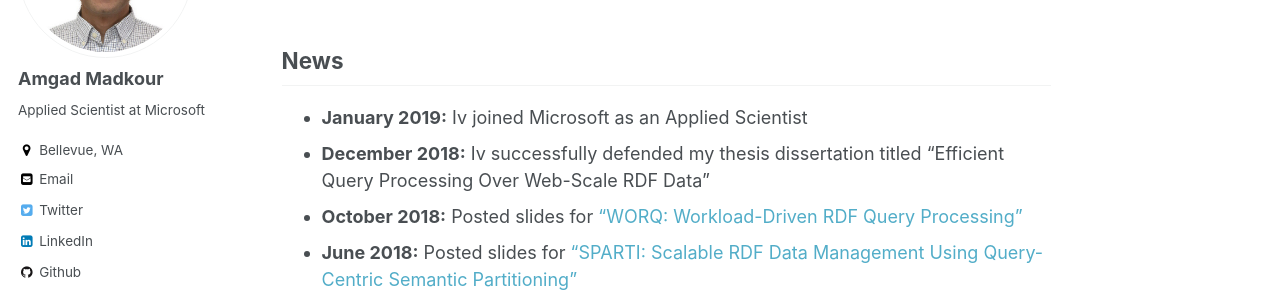
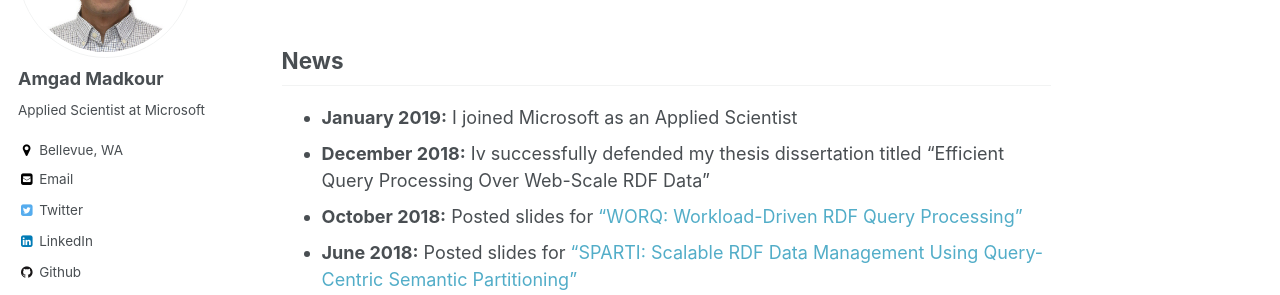
Before and after one commit to amgadmadkour/amgadmadkour.github.io, a Jekyll site: the page built from _pages/about.md, in a window 1280 px wide and 900 px high, scrolled down 323 px. Shown: the part 153-448 px from the top of the window. Built offline with Jekyll 4.4.1, drawn with Linux system fonts in a browser that asks for light colours; some web fonts are replaced.

Commit message:
Update to public

```diff
--- a/_pages/about.md
+++ b/_pages/about.md
@@ -18,7 +18,7 @@
 * Data Mining
 
 ## News
-* **January 2019:** Iv joined Microsoft as an Applied Scientist
+* **January 2019:** I joined Microsoft as an Applied Scientist
 * **December 2018:** Iv successfully defended my thesis dissertation titled "Efficient Query Processing Over Web-Scale RDF Data"
 * **October 2018:** Posted slides for ["WORQ: Workload-Driven RDF Query Processing"](/files/presentations/WORQ-ISWC2018.pdf)
 * **June 2018:** Posted slides for ["SPARTI: Scalable RDF Data Management Using Query-Centric Semantic Partitioning"](/files/presentations/SPARTI-SBD2018.pdf)
```
